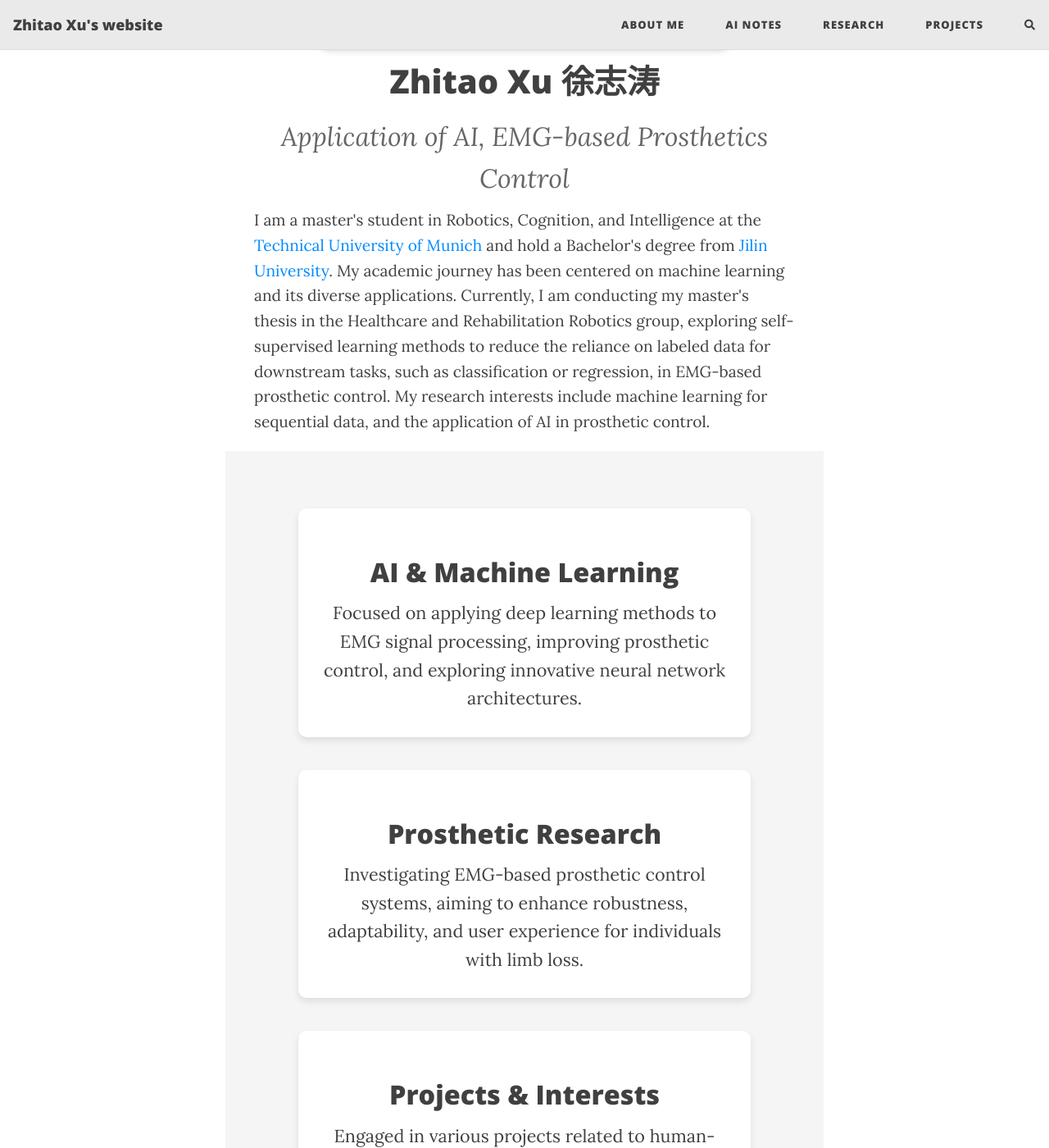
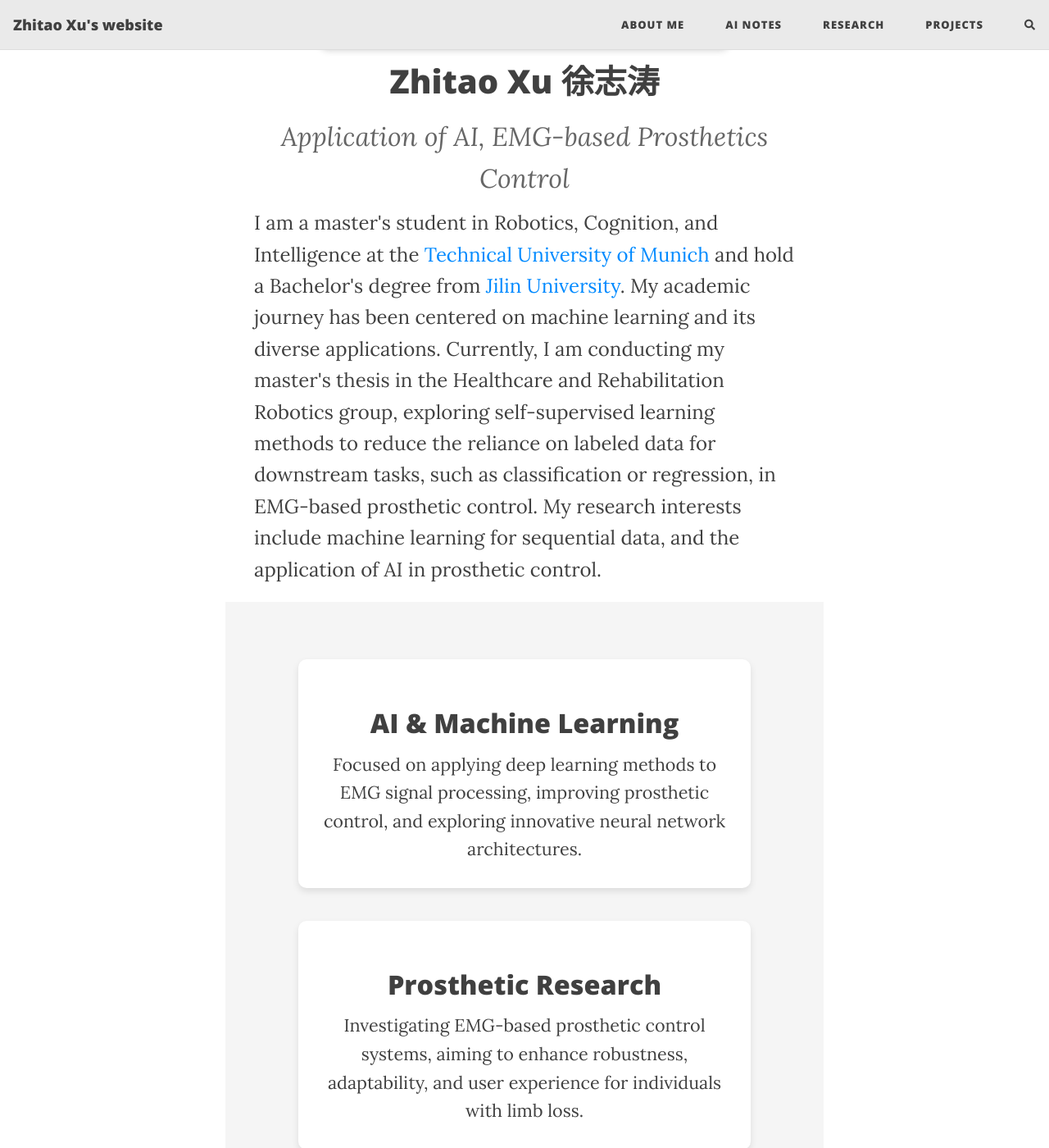
Before and after one commit to HerrXu01/herrxu01.github.io, a Jekyll site: the page built from index.html, in a window 1280 px wide and 1400 px high, scrolled down 870 px. Shown: the whole window at 82% size. Built offline with Jekyll 4.4.1, drawn with Linux system fonts in a browser that asks for light colours; the list of posts is cut into pages by our own code; comment, search, counter and statistics services are not loaded.

Commit message:
adjust self intro

```diff
--- a/assets/css/beautifuljekyll.css
+++ b/assets/css/beautifuljekyll.css
@@ -1310,7 +1310,7 @@ footer .social-network-links a::before {
 
 .intro-text {
   text-align: left;
-  font-size: 1.2rem; /* 调整字体大小 */
+  font-size: 1.5rem; /* 调整字体大小 */
   line-height: 1.6; /* 调整行高 */
   margin-left: 20px; /* 根据需要调整左侧边距 */
   margin-right: 20px; /* 保证右边距不会贴到网页最右边 */
```
